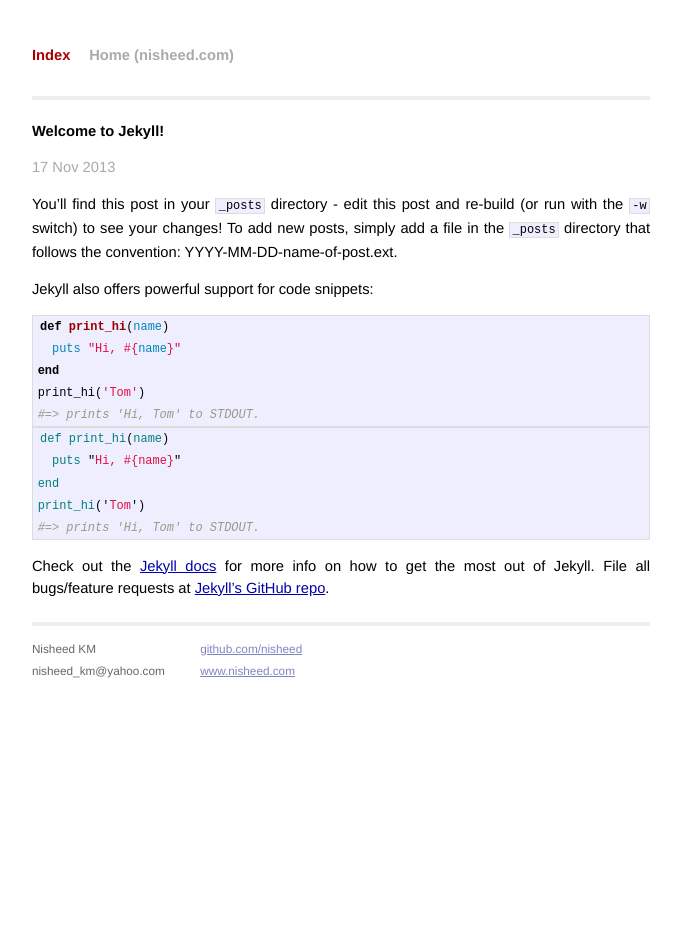
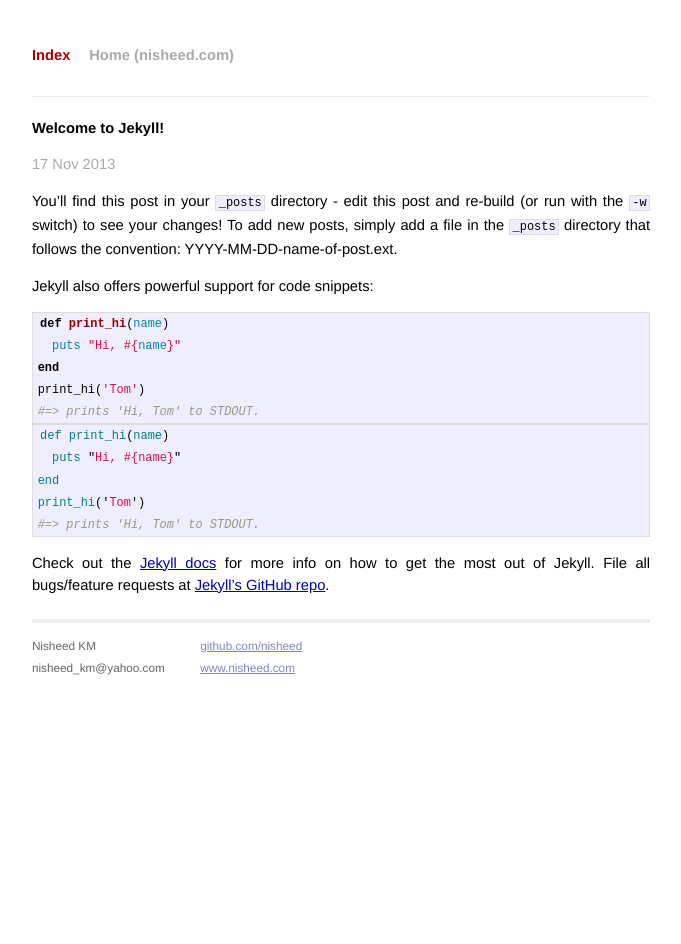
Before and after one commit to nisheed/blog, a Jekyll site: the page built from _posts/2013-11-17-welcome-to-jekyll.markdown, in a window 1280 px wide. Shown: the whole page, without its empty margins (299-980 px from the left). Built offline with Jekyll 4.4.1, drawn with Linux system fonts in a browser that asks for light colours; Markdown is read by kramdown in place of the engine named in the settings.

Commit message:
css change

```diff
--- a/css/main.css
+++ b/css/main.css
@@ -66,7 +66,7 @@
 }
 
 .header {
-  border-bottom: 4px solid #eee;
+  border-bottom: 1px solid #eee;
   margin-bottom: 20px;
 }
 
```
Also changed, not shown: 1 other file.
